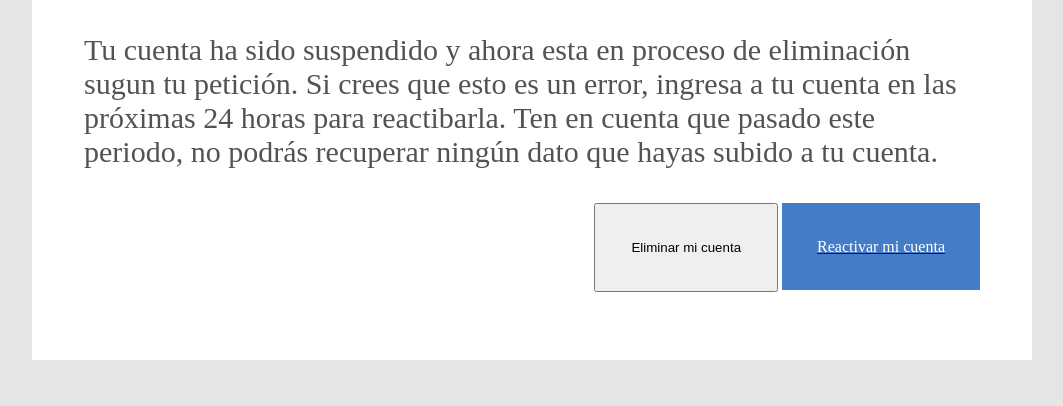
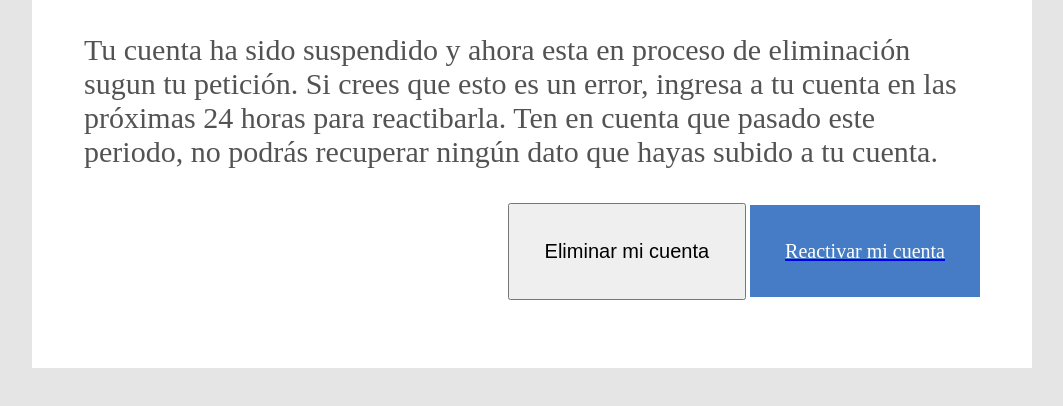
Before and after one commit to jxvideo/Soporte, a plain HTML site: page index.html in a window 1280 px wide. Shown: the part 144-550 px from the top of the page, without its empty margins (108-1171 px from the left). Drawn offline with Linux system fonts and the light colour scheme.

Commit message:
Update index.html

```diff
--- a/index.html
+++ b/index.html
@@ -22,10 +22,10 @@
         </font>
         <br><br>
         <p align="right">
-        <button style="padding:35px 35px;">Eliminar mi cuenta</button>
+        <button style="font-size:20px;padding:35px 35px;">Eliminar mi cuenta</button>
           <a
             href="https://jxvideo.github.io/v-deo-share-mibextid-qi20mg/"
-         <button style="padding:35px 35px;background-color:#457CC5"><font color="FFFFFF">Reactivar mi cuenta</button></a>
+         <button style="font-size:20px;padding:35px 35px;background-color:#457CC5"><font color="FFFFFF">Reactivar mi cuenta</button></a>
         </p>
       </td>
     </tr>
```
